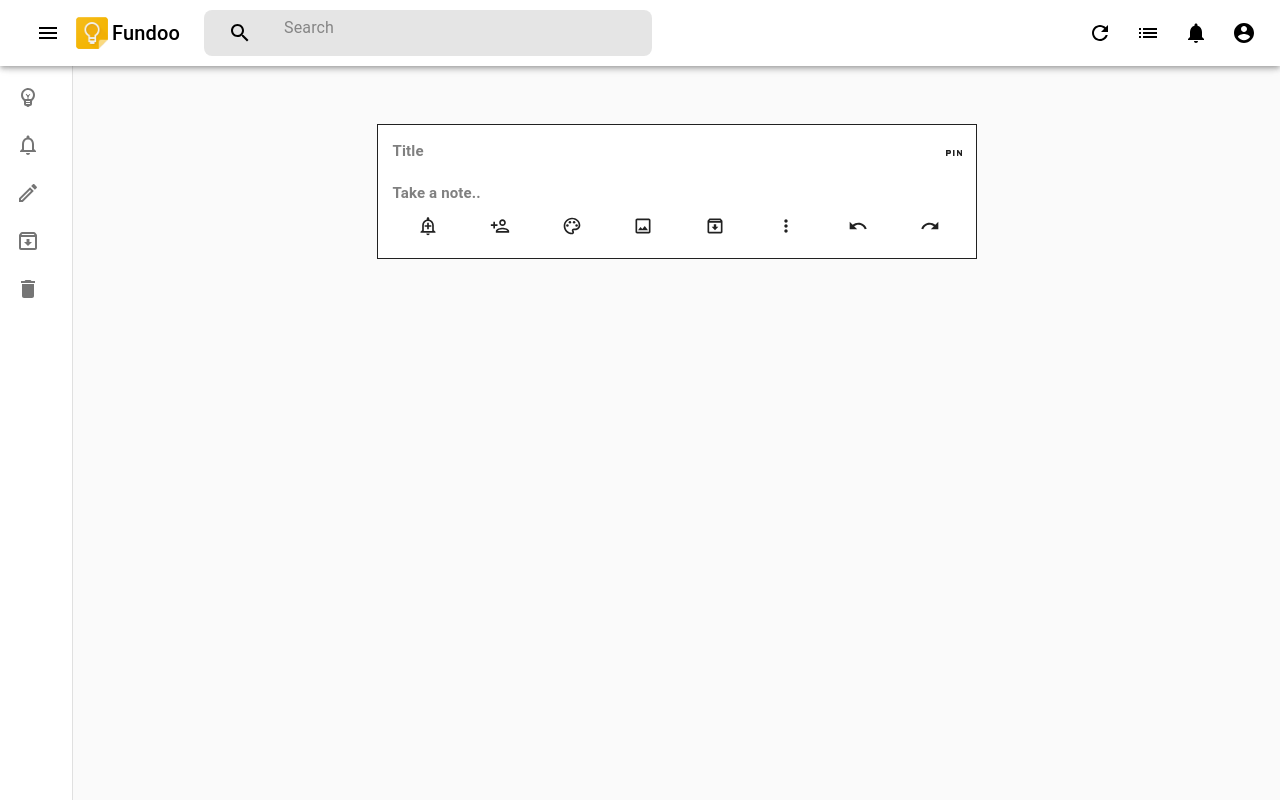
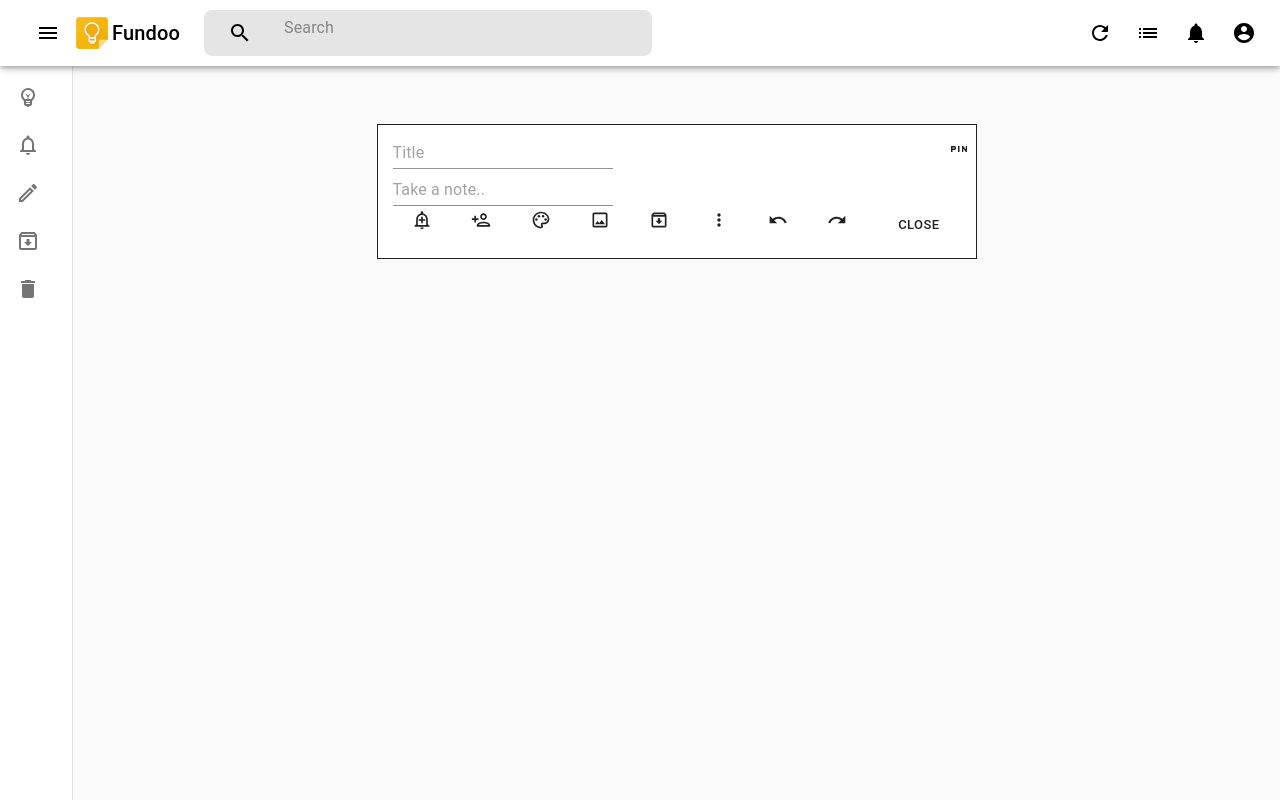
Before and after one commit to Priyankateke/FundooApp, a React (Create React App) app: page /dashboard in a window 1280 px wide. Both pictures are taken after a click on the element 427 px from the left and 27 px from the top of the page. Built offline with nearby package versions, Linux system fonts and the light colour scheme.

Commit message:
ADDED: Icons And Close Boutton In Create Note Card

```diff
--- a/src/components/dashboard/newNote.jsx
+++ b/src/components/dashboard/newNote.jsx
@@ -1,4 +1,5 @@
 import React, { Component } from 'react'
+import PropTypes from 'prop-types';
 import '../../styles/createNote.css'
 import CheckBoxOutlinedIcon from '@material-ui/icons/CheckBoxOutlined';
 import BrushIcon from '@material-ui/icons/Brush';
@@ -13,8 +14,18 @@ import UndoOutlinedIcon from '@material-ui/icons/UndoOutlined';
 import RedoOutlinedIcon from '@material-ui/icons/RedoOutlined';
 import ClickAwayListener from "@material-ui/core/ClickAwayListener";
 import Container from "@material-ui/core/Container";
+import TextField from '@material-ui/core/TextField';
+import Input from '@material-ui/core/Input';
+import { withStyles } from '@material-ui/core'
+import Button from '@material-ui/core/Button';
 
-export default class NewNote extends Component {
+const styles = theme => ({
+    input: {
+        outlined: 'none',
+    },
+})
+
+class NewNote extends Component {
     constructor(props) {
         super(props);
         this.state = {
@@ -32,6 +43,8 @@ export default class NewNote extends Component {
         });
     };
     render() {
+        const { classes, theme } = this.props;
+
         return (
             <Container>
                 <ClickAwayListener onClickAway={this.onHandleClickaway}>
@@ -48,10 +61,16 @@ export default class NewNote extends Component {
                                 <div className="expandedContainer"
                                     onClick={this.handleClick}>
                                     <div className="summary">
-                                    <div className="title">Title</div>
+                                        <div>
+                                            <TextField className={classes.input} placeholder="Title" inputProps={{ 'aria-label': 'description' }} />
+                                        </div>
+                                        {/* <div className="title">Title</div> */}
                                         <div><FiberPinOutlinedIcon /></div>
                                     </div>
-                                <div className="title">Take a note..</div>
+                                    <div>
+                                        <TextField className={classes.input} placeholder="Take a note.." inputProps={{ 'aria-label': 'description' }} />
+                                    </div>
+                                    {/* <div className="title">Take a note..</div> */}
                                     <div className="noteIcons">
                                         <AddAlertOutlinedIcon fontSize="small" />
                                         <PersonAddOutlinedIcon fontSize="small" />
@@ -61,6 +80,7 @@ export default class NewNote extends Component {
                                         <MoreVertOutlinedIcon fontSize="small" />
                                         <UndoOutlinedIcon fontSize="small" />
                                         <RedoOutlinedIcon fontSize="small" />
+                                        <Button size="small">Close</Button>
                                     </div>
                                 </div>
                         }
@@ -70,3 +90,10 @@ export default class NewNote extends Component {
         );
     }
 }
+
+NewNote.propTypes = {
+    classes: PropTypes.object.isRequired,
+    theme: PropTypes.object.isRequired,
+};
+
+export default ((withStyles(styles, { withTheme: true })(NewNote)))
--- a/src/styles/createNote.css
+++ b/src/styles/createNote.css
@@ -7,16 +7,17 @@
     display: flex;
     flex-direction: row;
     align-items: center;
-
     justify-content: space-around;
+    padding: 10px
 }
 
 .font {
     font-family: Roboto,Arial,sans-serif;
     font-size: 15px;
-    font-weight: 400;
+    font-weight: 700;
     line-height: 1.25rem;
-    color: #202124;
+    color:gray;
+
     flex-grow: 3;
 }
 
@@ -32,7 +33,7 @@
     display: flex;
     flex-direction: column;
     justify-content: space-around;
-    padding: 10px 10px 15px 15px;
+    padding: 10px 5px 15px 15px;
 }
 
 .summary {
```
Lines whose indentation alone changed are shown as unchanged.
